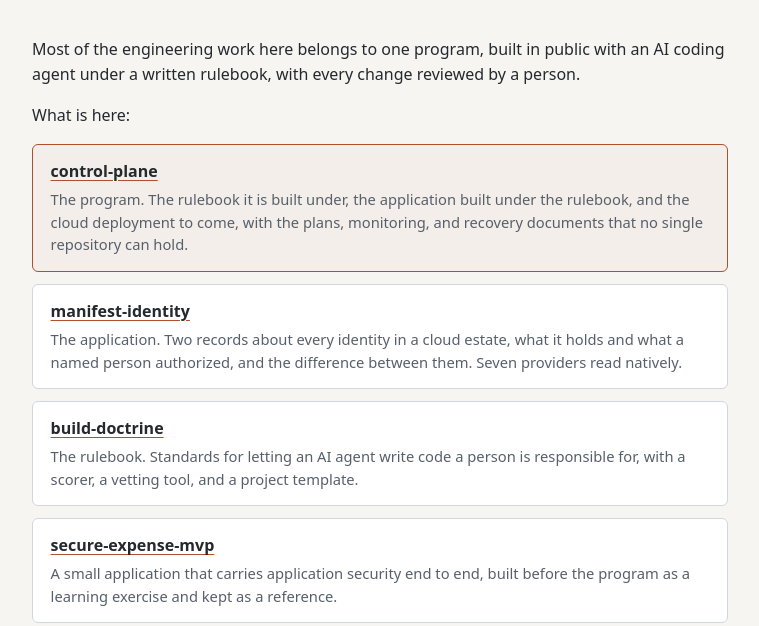
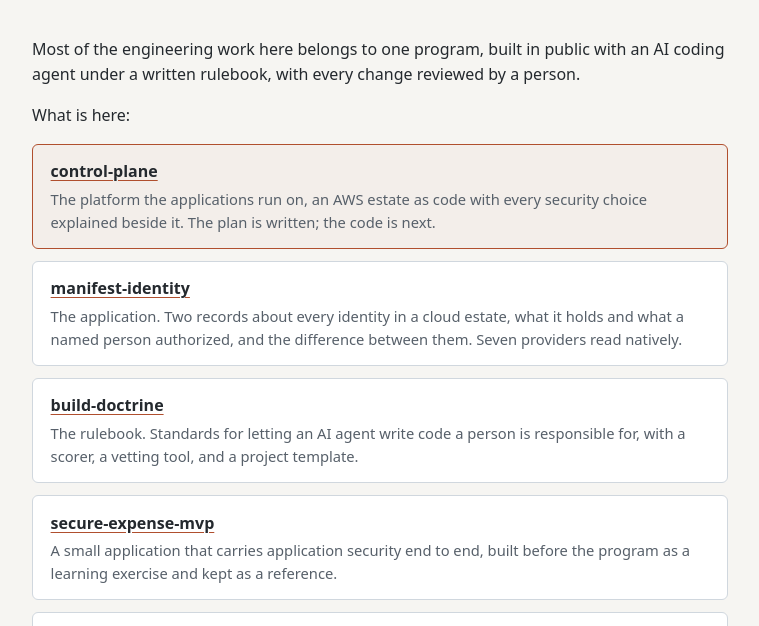
Before and after one commit to tltaylor1/tltaylor1.github.io, a plain HTML site: page index.html in a window 1280 px wide. Shown: the part 144-770 px from the top of the page, without its empty margins (260-1019 px from the left). Drawn offline with Linux system fonts and the light colour scheme.

Commit message:
SITE: control-plane is the platform
The overview described control-plane as the program; it is the
platform repository now (its D-003), and the line says so.

Co-authored-by: Claude <noreply@anthropic.com>

```diff
--- a/index.html
+++ b/index.html
@@ -44,10 +44,9 @@
   <p>What is here:</p>
   <div class="part accent">
     <h3><a href="https://tltaylor1.github.io/control-plane/">control-plane</a></h3>
-    <p>The program. The rulebook it is built under, the application
-    built under the rulebook, and the cloud deployment to come, with the
-    plans, monitoring, and recovery documents that no single repository
-    can hold.</p>
+    <p>The platform the applications run on, an AWS estate as code
+    with every security choice explained beside it. The plan is
+    written; the code is next.</p>
   </div>
   <div class="part">
     <h3><a href="https://github.com/manifest-identity/manifest-identity">manifest-identity</a></h3>
```
Also changed, not shown: 1 other file.
